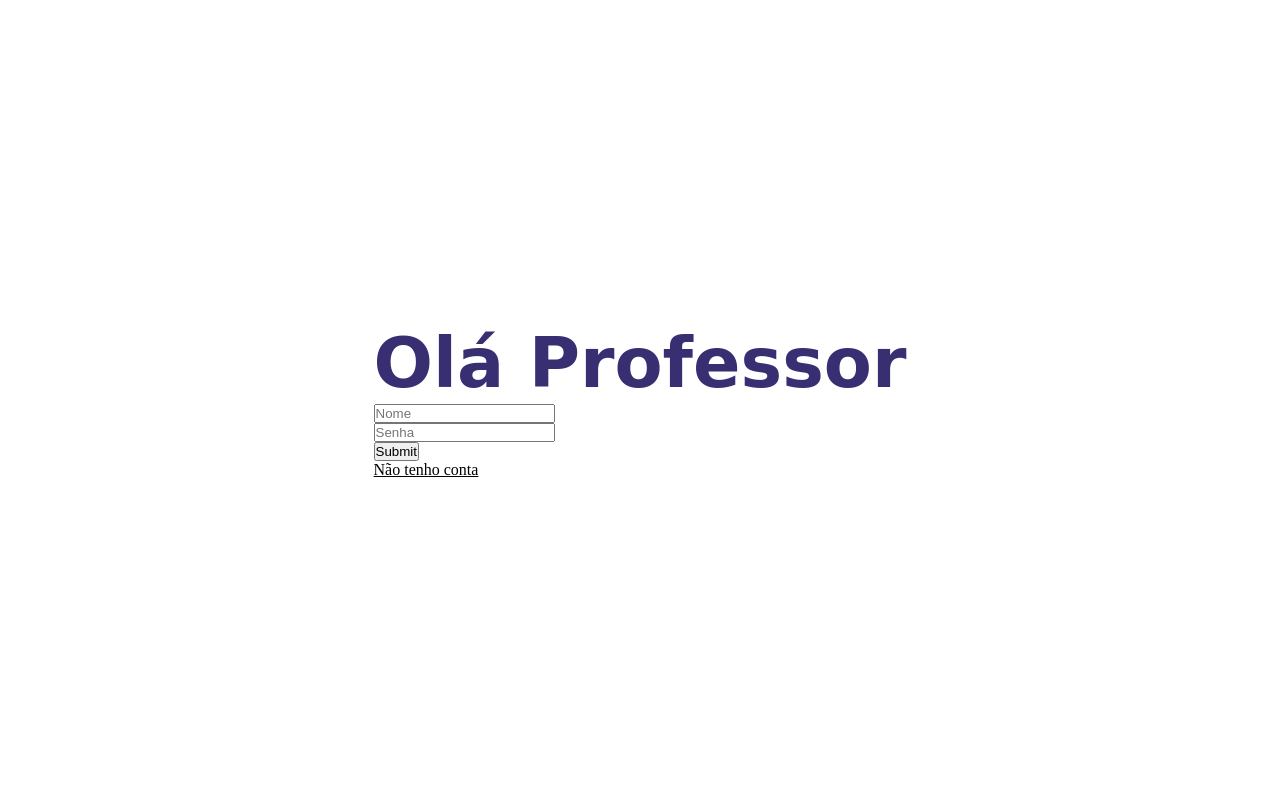
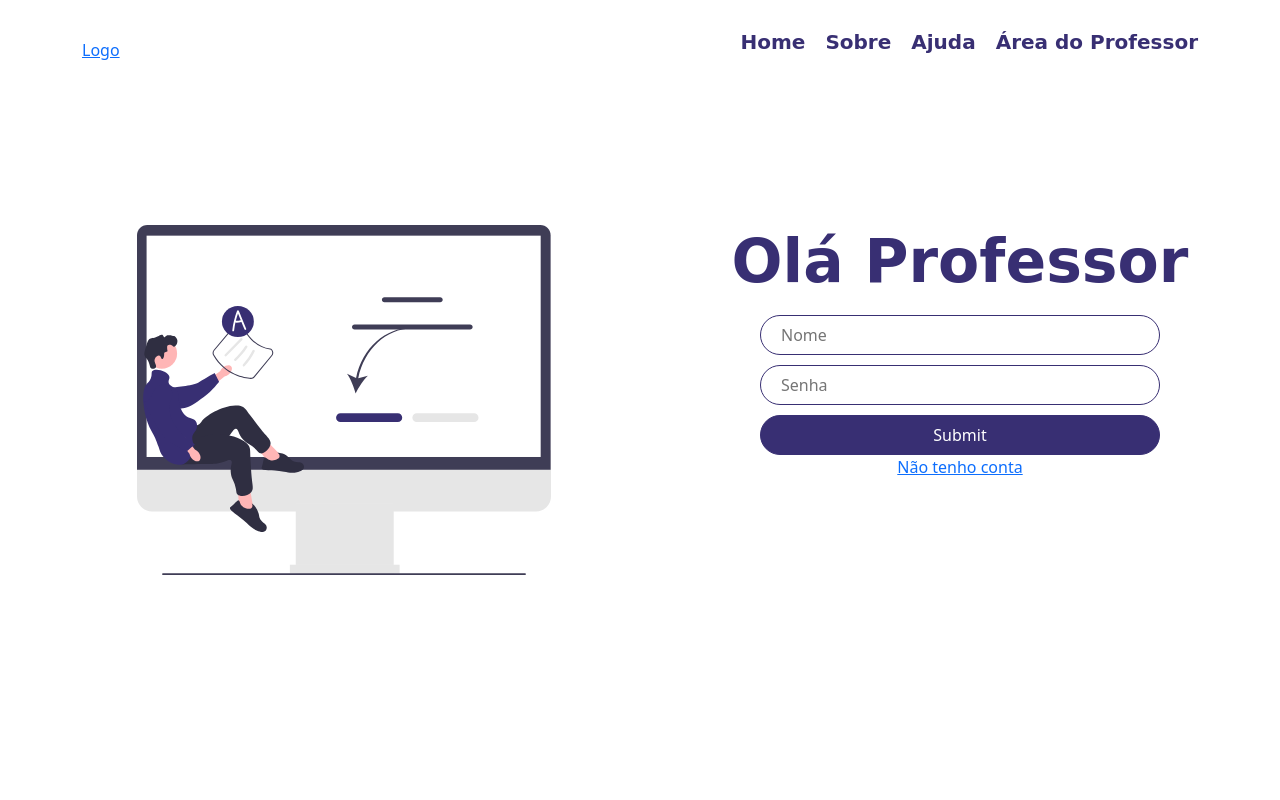
Before and after one commit to EriickW/Projeto_Minhas_Ferias, a PHP site: page /pages/login.php in a window 1280 px wide. Run offline with PHP 8.4, Linux system fonts and the light colour scheme; some web fonts are replaced.

Commit message:
Adição de imagens na area de login

```diff
--- a/components/nav.php
+++ b/components/nav.php
@@ -4,7 +4,7 @@
 
                 <div class=" " id='navbarNav'>
                     <ul class=" ">
-                        <li class=""><a class=""href="">Home</a></li>
+                        <li class=""><a class=""href="../index.php">Home</a></li>
                         <li class=""><a class=""href="">Sobre</a></li>
                         <li class=""><a class=""href="">Ajuda</a></li>
                         <li class=""><a class=""href="pages/login.php">Área do Professor</a></li>
--- a/index.php
+++ b/index.php
@@ -4,7 +4,9 @@
     <meta charset="UTF-8" />
     <meta http-equiv="X-UA-Compatible" content="IE=edge" />
     <meta name="viewport" content="width=device-width, initial-scale=1.0" />
-
+    <link rel="preconnect" href="https://fonts.googleapis.com">
+    <link rel="preconnect" href="https://fonts.gstatic.com" crossorigin>
+    <link href="https://fonts.googleapis.com/css2?family=Poppins:ital,wght@0,400;0,500;0,600;0,700;1,500&display=swap" rel="stylesheet">
     <!-- Bootstrap -->
     <link
       href="https://cdn.jsdelivr.net/npm/bootstrap@5.2.0/dist/css/bootstrap.min.css"
@@ -48,7 +50,7 @@
 
        </div>
     </header>
-    <main class="container-fluid">
+    <main class="main-inicio container-fluid">
         <section class="comecar container d-flex align-items-center justify-content-between flex-wrap">
           <div class="comecar-content">
             <h2>Começar:</h2>
--- a/pages/login.php
+++ b/pages/login.php
@@ -4,13 +4,24 @@
     <meta charset="UTF-8">
     <meta http-equiv="X-UA-Compatible" content="IE=edge">
     <meta name="viewport" content="width=device-width, initial-scale=1.0">
-    <link rel="stylesheet" href="./src/styles/main.css">
+    <link rel="stylesheet" href="../src/styles/main.css">
+    <link rel="preconnect" href="https://fonts.googleapis.com">
+    <link rel="preconnect" href="https://fonts.gstatic.com" crossorigin>
+    <link href="https://fonts.googleapis.com/css2?family=Poppins:ital,wght@0,400;0,500;0,600;0,700;1,500&display=swap" rel="stylesheet">
+    <link href="https://cdn.jsdelivr.net/npm/bootstrap@5.2.1/dist/css/bootstrap.min.css" rel="stylesheet" integrity="sha384-iYQeCzEYFbKjA/T2uDLTpkwGzCiq6soy8tYaI1GyVh/UjpbCx/TYkiZhlZB6+fzT" crossorigin="anonymous">
+    <script src="https://cdn.jsdelivr.net/npm/bootstrap@5.2.1/dist/js/bootstrap.bundle.min.js" integrity="sha384-u1OknCvxWvY5kfmNBILK2hRnQC3Pr17a+RTT6rIHI7NnikvbZlHgTPOOmMi466C8" crossorigin="anonymous" defer></script>
     <title>Login</title>
 </head>
 <body>
-
-    <main>
-        <section id="form-content">
+    <?php
+        include("../components/nav.php")
+    ?>
+    <main class="container-fluid text-center row">
+        <section class="row">
+            <div class="col img-login">
+                <img src="../src/img/test.svg" alt="">
+            </div>
+            <div id="form-content" class="col">
                 <h1>Olá Professor</h1>
                 <form action="./areaProfessor.php" method="post">
                     <div>
@@ -22,6 +33,7 @@
                     <input id="submit"type="submit" placeholder="Entrar">
                 </form>
                 <a href="#">Não tenho conta</a>
+            </div>
         </section>
     </main>
 <script type="module" src="https://unpkg.com/ionicons@5.5.2/dist/ionicons/ionicons.esm.js"></script>
--- a/pages/redacoes.php
+++ b/pages/redacoes.php
@@ -14,7 +14,7 @@
 <body onload="verificar()" id="redacoes"class="light-theme">
     <!-- ========================== NAV ======================== -->
     <?php
-    include("../components/nav.php")
+    include("../components/navAreaProf.php")
     ?>
 
 
--- a/src/styles/_login.scss
+++ b/src/styles/_login.scss
@@ -0,0 +1,29 @@
+.img-login{
+    img{
+        width: 70%;
+    }
+}
+#form-content{
+
+    h1{
+        font-size: 60px;
+        font-family: var(--font);
+        color: var(--cor-destaque-text);
+        font-weight: 700;
+    }
+    form{
+
+        input{
+            width: 400px;
+            height: 40px;
+            padding-inline:20px;
+            border:1px solid var(--cor-destaque1);
+            margin-top: 10px;
+            border-radius: 50px;
+        }
+        #submit{
+            background: var(--cor-destaque1);
+            color: white;
+        }
+    }
+}
--- a/src/styles/_main-inicial.scss
+++ b/src/styles/_main-inicial.scss
@@ -1,5 +1,5 @@
 
-main{
+.main-inicio{
     h1{
         font-size: 70px;
     }
--- a/src/styles/main.css
+++ b/src/styles/main.css
@@ -15,6 +15,7 @@
 :root {
   --cor-destaque-text:#382F73;
   --cor-destaque-button:#382F73;
+  --cor-destaque1:#382F73;
   --font:Kabouter , cursive;
 }
 
@@ -149,21 +150,21 @@ header .arrow {
   background: #2E97F2;
 }
 
-main h1 {
+.main-inicio h1 {
   font-size: 70px;
 }
 
-main h2 {
+.main-inicio h2 {
   font-size: 40px;
 }
 
-main h1, main h2 {
+.main-inicio h1, .main-inicio h2 {
   font-family: var(--font);
   color: var(--cor-destaque-text);
   font-weight: 700;
 }
 
-main #mic {
+.main-inicio #mic {
   background: #ff7676;
   color: white;
   width: 80px;
@@ -175,17 +176,42 @@ main #mic {
   transition: all 0.3s ease-in-out;
 }
 
-main #mic:hover {
+.main-inicio #mic:hover {
   background: #f11f1f;
 }
 
-main .comecar-content {
+.main-inicio .comecar-content {
   z-index: 2;
   max-width: 500px;
 }
 
-main a {
+.main-inicio a {
   cursor: pointer;
+}
+
+.img-login img {
+  width: 70%;
+}
+
+#form-content h1 {
+  font-size: 60px;
+  font-family: var(--font);
+  color: var(--cor-destaque-text);
+  font-weight: 700;
+}
+
+#form-content form input {
+  width: 400px;
+  height: 40px;
+  padding-inline: 20px;
+  border: 1px solid var(--cor-destaque1);
+  margin-top: 10px;
+  border-radius: 50px;
+}
+
+#form-content form #submit {
+  background: var(--cor-destaque1);
+  color: white;
 }
 
 body {
--- a/src/styles/main.scss
+++ b/src/styles/main.scss
@@ -13,6 +13,7 @@
 :root{
     --cor-destaque-text:#382F73;
     --cor-destaque-button:#382F73;
+    --cor-destaque1:#382F73;
     --font:Kabouter , cursive;
 }
 p{
```
Also changed, not shown: src/img/educador.svg (added), src/img/test.svg (added), 1 other file. Lines whose indentation alone changed are shown as unchanged.
